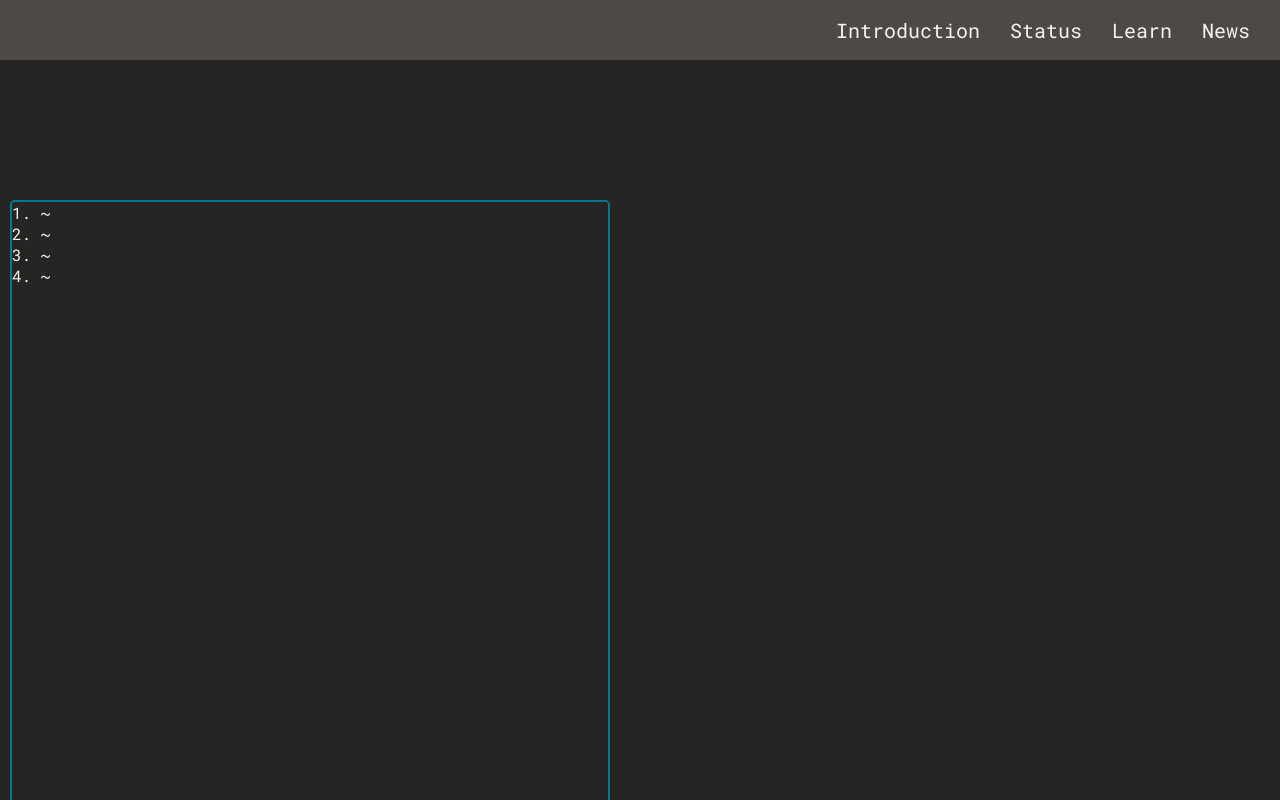
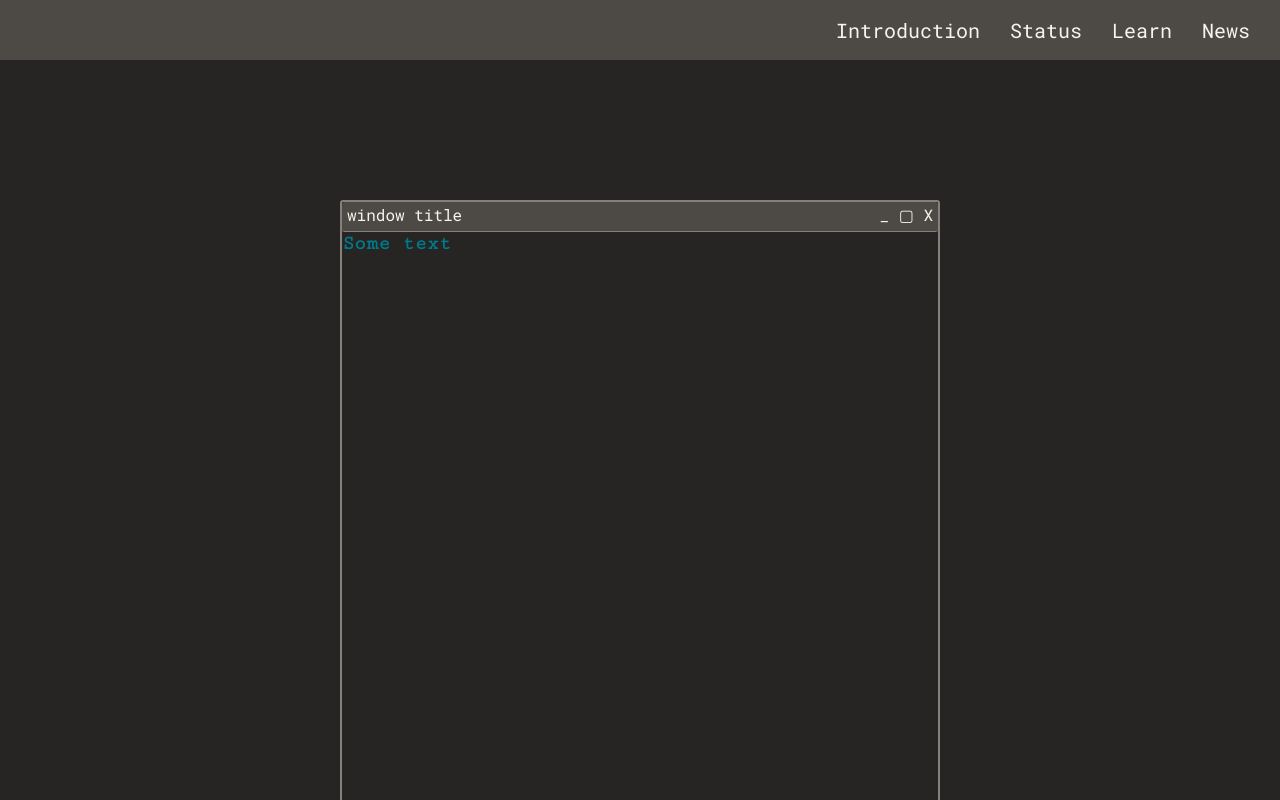
Before and after one commit to PappAdam/Mark-Zuckerberg, a plain HTML site: page index.html in a window 1280 px wide. Shown: the top 800 px of the page. Drawn offline with Linux system fonts and the light colour scheme.

Commit message:
window + typing

```diff
--- a/index.html
+++ b/index.html
@@ -6,8 +6,9 @@
     <meta name="viewport" content="width=device-width, initial-scale=1.0">
     <title>rust</title>
     <link rel="stylesheet" href="style/style.css">
+    <script src="typing.js"></script>
 </head>
-<body>
+<body onload='Write()'>
     <div class="navbar">
         <ul>
             <li><a href="">News</a></li>
@@ -16,16 +17,13 @@
             <li><a href="">Introduction</a></li>
         </ul>
     </div>
+    <div class="t_window_div">
+        <div class="title_bar">
+            <p>window title</p>
+            <p>_ ▢ X</p>
+        </div>
 
-    <div class="t_window_div">
-        <div class="title_bar"></div>
-        <ol>
-            <li>~</li>
-            <li>~</li>
-            <li>~</li>
-            <li>~</li>
-
-        </ol>
+        <h1 id="typing"></h1>
     </div>
 </body>
 </html>
--- a/style/style.scss
+++ b/style/style.scss
@@ -1,10 +1,11 @@
 $c_orange: #EE4F16;
 $c_black: #262523;
 $c_grey: #4d4a46;
+$c_light_grey: #85807a;
 $c_blue: #00798C;
 $c_white: #F7F4ED;
 
-@import url('https://fonts.googleapis.com/css2?family=Roboto+Mono&display=swap');
+@import url('https://fonts.googleapis.com/css2?family=Cutive+Mono&family=Roboto+Mono&display=swap');
 
 * {
     margin: 0;
@@ -13,17 +14,36 @@ $c_white: #F7F4ED;
 }
 
 .t_window_div {
-    border-radius: 5px;
     margin: 10px;
-    border: 2px solid $c_blue;
+    border: 2px solid $c_light_grey;
     background-color: $c_black;
-    border-radius: 5px;
+    border-radius: 3px;
     font-family: 'Roboto Mono', monospace;
     font-size: 16px;
 
+    .title_bar {
+        border-radius: 3px;
+        height: 30px;
+        width: 100%;
+        background-color: $c_grey;
+        color: $c_white;
+        display: flex;
+        justify-content: space-between;
+        border-bottom: 1px solid $c_light_grey;
+
+        p {
+            font-family: 'Roboto Mono', monospace;
+            font-size: 16px;
+            margin-left: 5px;
+            margin-right: 5px;
+            margin-top: 2px;
+        }
+    }
 
     h1 {
         color: $c_blue;
+        font-family: 'Cutive Mono', monospace;
+        font-size: 20px;
     }
 
     p {
@@ -43,13 +63,10 @@ $c_white: #F7F4ED;
     }
 }
 
-
-.t_window_div:hover {
-    border-color: $c_orange;
-}
-
 body {
     background-color: $c_black;
+    display: flex;
+    justify-content: center;
 
     .navbar {
         font-family: 'Roboto Mono', monospace;
```
Also changed, not shown: style/style.css, 1 other file.
